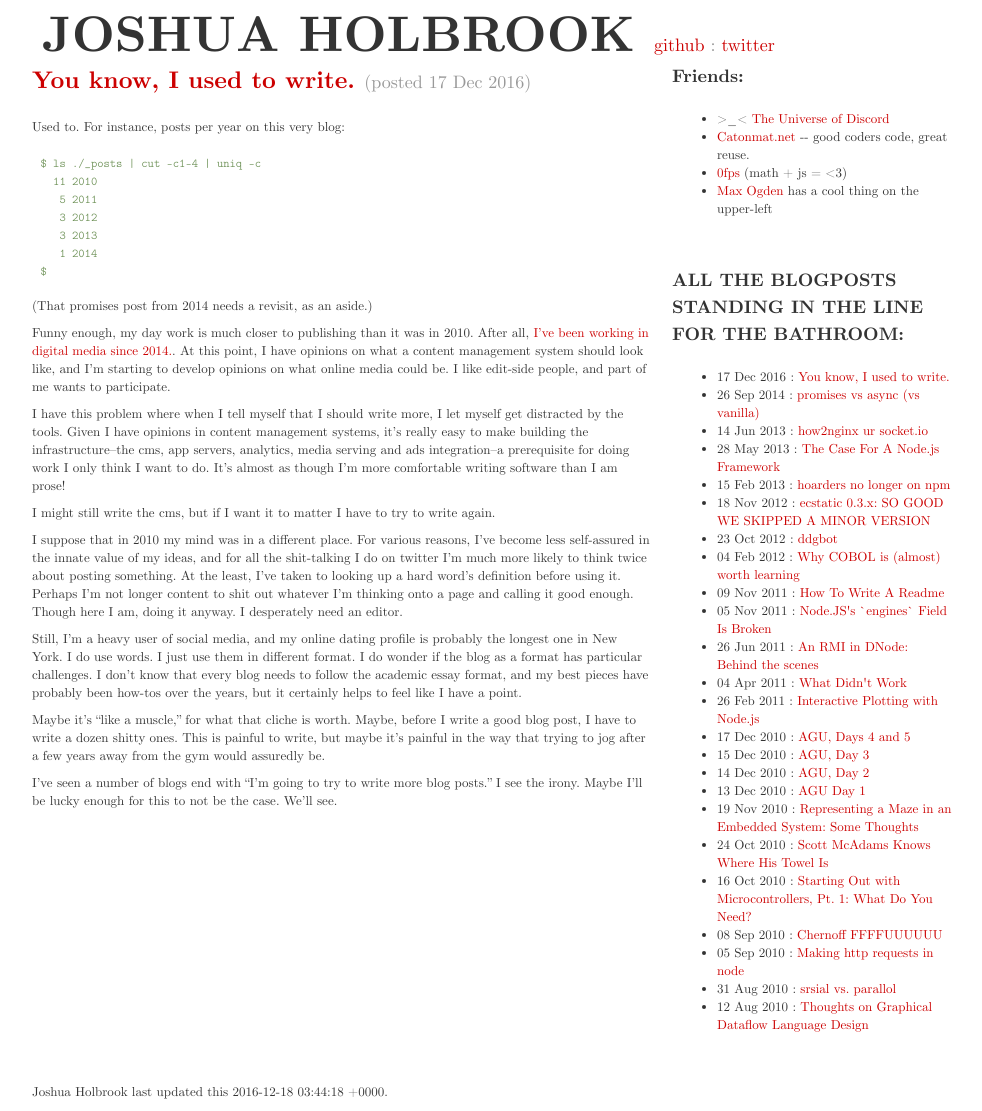
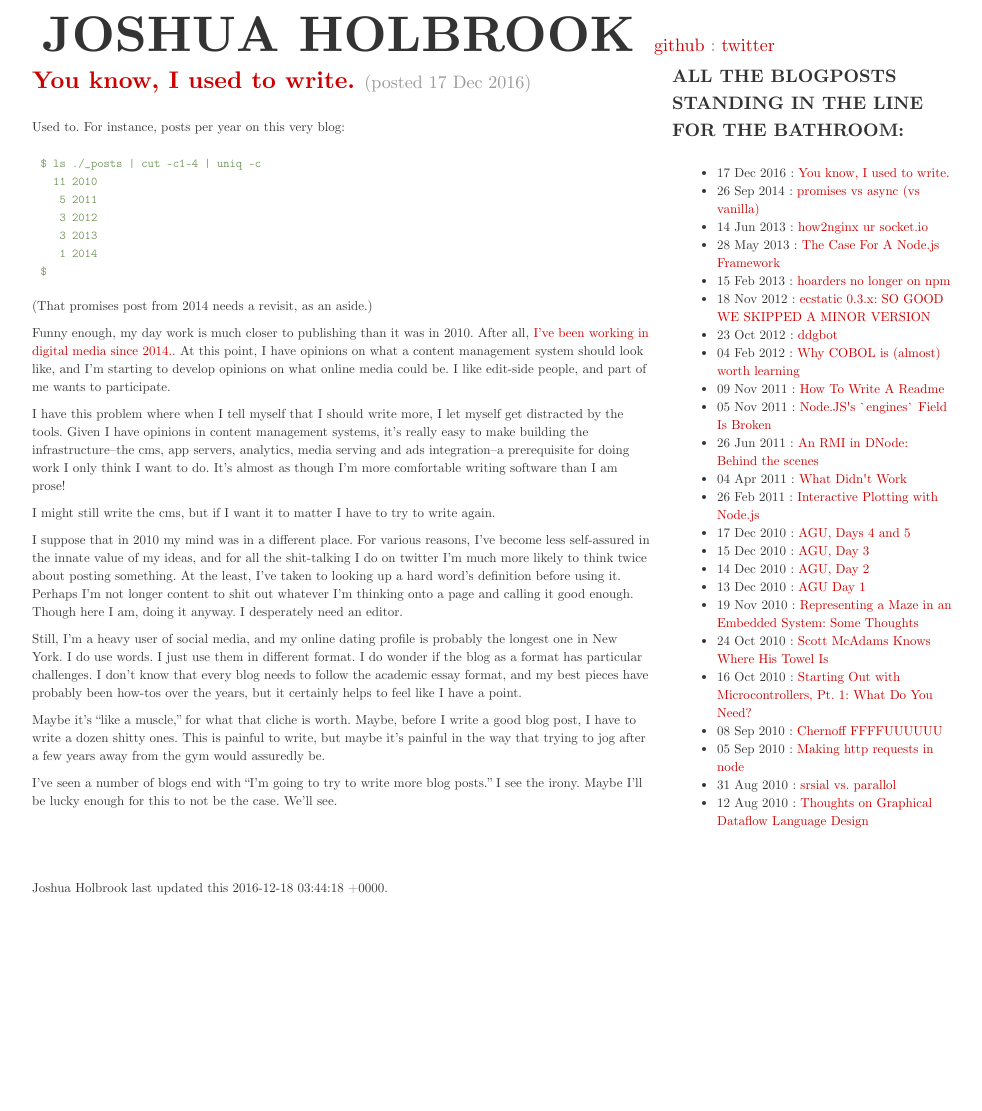
Before and after one commit to jfhbrook/jfhbrook.github.io, a Jekyll site: the page built from index.html, in a window 1280 px wide. Shown: the whole page, without its empty margins (138-1120 px from the left). Built offline with Jekyll 4.4.1, drawn with Linux system fonts in a browser that asks for light colours; nearby versions of some CDN libraries; after the commit the page ends 907 px from its top, so only the background shows below that.

Commit message:
Remove blogroll

```diff
--- a/_layouts/main.html
+++ b/_layouts/main.html
@@ -60,15 +60,6 @@
           </div>
 
           <div class="span4">
-            <h3>Friends:</h3>
-            <div class="well">
-              <ul>
-                <li>&gt;_&lt; <a href="http://www.substack.net">The Universe of Discord</a></li>
-                <li><a href="http://www.catonmat.net">Catonmat.net</a> -- good coders code, great reuse.</li>
-                <li><a href="http://0fps.wordpress.com/">0fps</a> (math + js = &lt;3)</li>
-                <li><a href="http://maxogden.com/">Max Ogden</a> has a cool thing on the upper-left</li>
-              </ul>
-            </div>
             <h3>ALL THE BLOGPOSTS STANDING IN THE LINE FOR THE BATHROOM:</h3>
             <div class="well">
               <ul>
```
